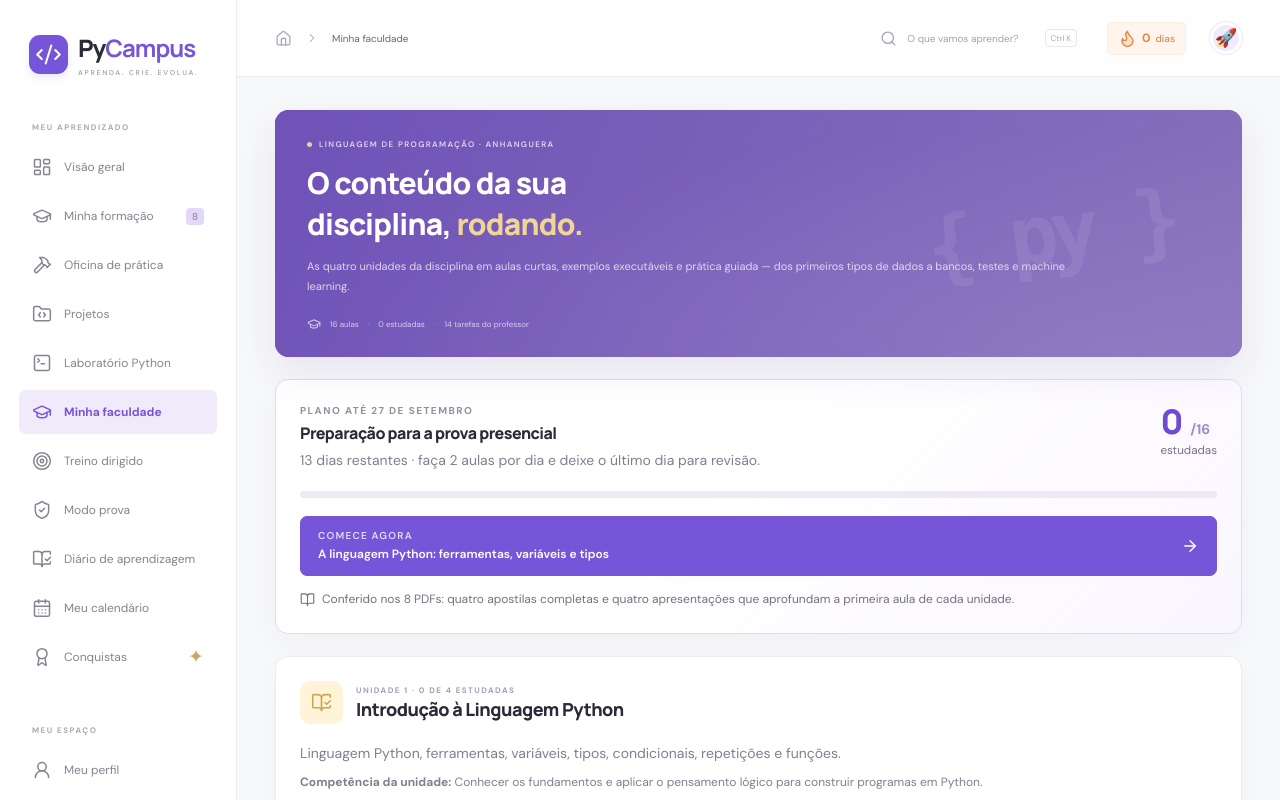
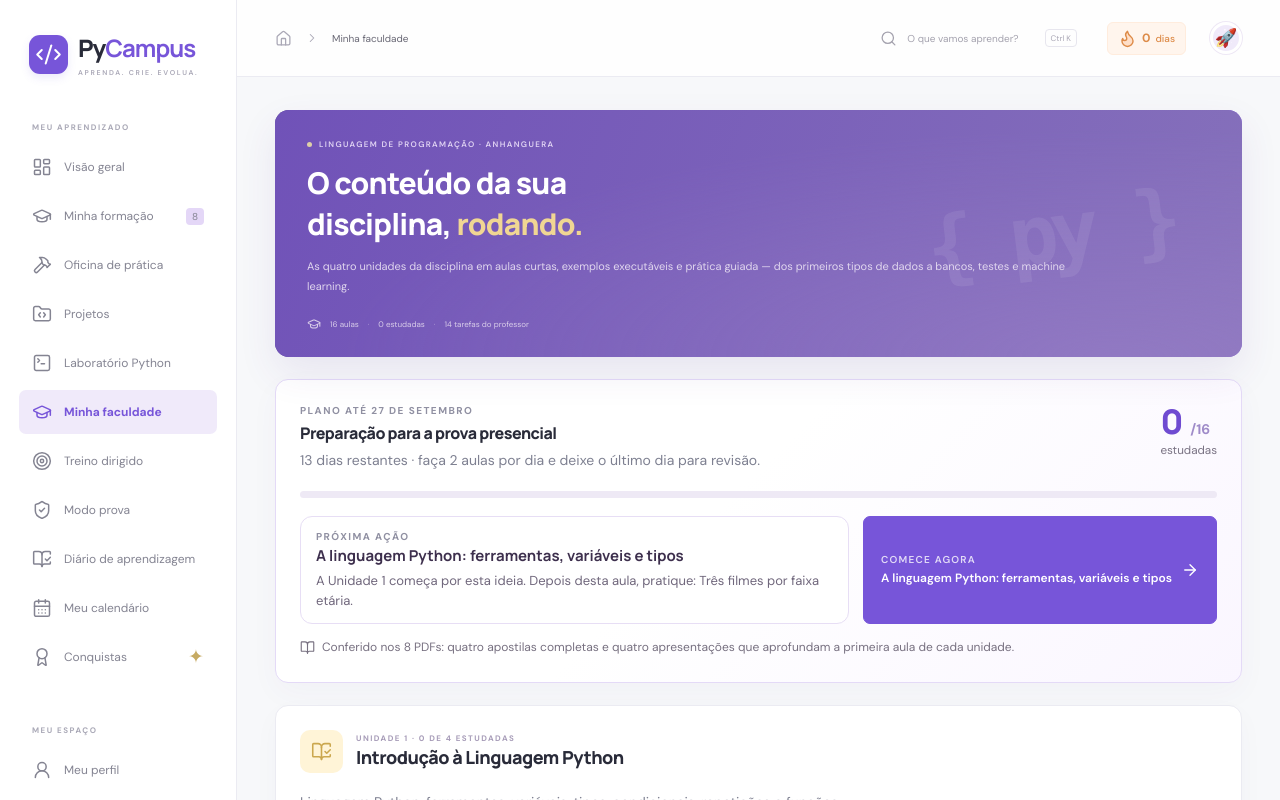
Before and after one commit to Jaoabyo/pycampus, a React (Vite) app: page / in a window 1280 px wide. Both pictures are taken after a click on the button "Minha faculdade". Shown: the top 800 px of the page. Built offline with nearby package versions, Linux system fonts and the light colour scheme.

Commit message:
feat: orientar proxima acao na trilha da faculdade

```diff
--- a/scripts/check-faculdade.mjs
+++ b/scripts/check-faculdade.mjs
@@ -74,6 +74,9 @@ await page.getByRole('button', { name: 'Minha faculdade', exact: true }).click()
 await page.getByText(/O conteúdo da sua/).waitFor();
 assert.equal(await page.locator('.unidade-card').count(), unidades.length);
 await page.getByText('PLANO ATÉ 27 DE SETEMBRO').waitFor();
+await page.getByText('PRÓXIMA AÇÃO').waitFor();
+assert.equal(await page.locator('.prova-proxima').count(), 1);
+assert.equal(await page.locator('.prova-acao').count(), 1);
 assert.equal(await page.locator('.faculdade-aula').count(), aulasDaFaculdade.length);
 await page.locator('.faculdade-aula').first().click();
 await page.getByRole('button', { name: 'Executar exemplo', exact: true }).click();
--- a/src/Faculdade.jsx
+++ b/src/Faculdade.jsx
@@ -1,6 +1,6 @@
 import { useState } from 'react';
 import { Icon, irAoTopo } from './ui.jsx';
-import { unidades, aulasDaUnidade, tarefasDaUnidade, aulasDaFaculdade, tarefasDaFaculdade, diasAteProva, requisitosFaltandoDaFaculdade } from './faculdade.js';
+import { unidades, aulasDaUnidade, tarefasDaUnidade, aulasDaFaculdade, tarefasDaFaculdade, diasAteProva, requisitosFaltandoDaFaculdade, proximaAcaoDaFaculdade } from './faculdade.js';
 import { localDate } from './progress.js';
 import { usePython } from './useTrackedPython.js';
 import { appendAttempt } from './history.js';
@@ -26,7 +26,9 @@ export default function Faculdade({ state, update, navigate }) {
   const abrir = aula => { irAoTopo(); setAberta(aula); };
   const total = aulasDaFaculdade.length;
   const pendentes = aulasDaFaculdade.filter(aula => !feitas.includes(aula.id));
-  const proxima = pendentes[0] || aulasDaFaculdade[0];
+  const proximaAcao = proximaAcaoDaFaculdade(state);
+  const proxima = proximaAcao.aula;
+  const estudadas = proximaAcao.feitas;
   const dias = diasAteProva();
   const ritmo = dias > 0 ? Math.max(1, Math.ceil(pendentes.length / dias)) : pendentes.length;
   return <>
@@ -36,7 +38,7 @@ export default function Faculdade({ state, update, navigate }) {
         <h2>O conteúdo da sua<br />disciplina, <em>rodando.</em></h2>
         <p>As quatro unidades da disciplina em aulas curtas, exemplos executáveis e prática guiada —
           dos primeiros tipos de dados a bancos, testes e machine learning.</p>
-        <div className="hero-foot"><Icon name="GraduationCap" size={14} /> {total} aulas <span>·</span> {feitas.length} estudadas <span>·</span> {tarefasDaFaculdade.length} tarefas do professor</div>
+        <div className="hero-foot"><Icon name="GraduationCap" size={14} /> {total} aulas <span>·</span> {estudadas} estudadas <span>·</span> {tarefasDaFaculdade.length} tarefas do professor</div>
       </div>
     </section>
 
@@ -49,15 +51,22 @@ export default function Faculdade({ state, update, navigate }) {
             : dias > 0 ? `${dias} ${dias === 1 ? 'dia restante' : 'dias restantes'} · faça ${ritmo} ${ritmo === 1 ? 'aula' : 'aulas'} por dia e deixe o último dia para revisão.`
               : 'A data da prova chegou. Priorize os exercícios marcados pelo professor.'}</p>
         </div>
-        <div className="prova-medidor" aria-label={`${feitas.length} de ${total} aulas estudadas`}>
-          <strong>{feitas.length}</strong><span>/{total}</span><small>estudadas</small>
+        <div className="prova-medidor" aria-label={`${estudadas} de ${total} aulas estudadas`}>
+          <strong>{estudadas}</strong><span>/{total}</span><small>estudadas</small>
         </div>
       </div>
-      <div className="prova-progresso"><span style={{ width: `${Math.round(feitas.length / total * 100)}%` }} /></div>
-      {proxima && <button className="button primary prova-acao" onClick={() => abrir(proxima)}>
-        <span><small>{pendentes.length ? 'COMECE AGORA' : 'REVISAR'}</small>{proxima.titulo}</span>
+      <div className="prova-progresso" aria-label={`${Math.round(estudadas / total * 100)}% concluído`}><span style={{ width: `${Math.round(estudadas / total * 100)}%` }} /></div>
+      {proxima && <div className="prova-proxima">
+        <div className="prova-proxima-context">
+          <div className="eyebrow">PRÓXIMA AÇÃO</div>
+          <strong>{proximaAcao.titulo}</strong>
+          <p>{proximaAcao.explicacao}</p>
+        </div>
+        <button className="button primary prova-acao" aria-label={`${proximaAcao.concluida ? 'Revisar' : 'Estudar'} ${proxima.titulo}`} onClick={() => abrir(proxima)}>
+        <span><small>{proximaAcao.concluida ? 'REVISAR' : 'COMECE AGORA'}</small>{proxima.titulo}</span>
         <Icon name="ArrowRight" size={18} />
-      </button>}
+        </button>
+      </div>}
       <p className="small prova-fonte"><Icon name="BookOpen" size={15} /> Conferido nos 8 PDFs: quatro apostilas completas e quatro apresentações que aprofundam a primeira aula de cada unidade.</p>
     </section>
 
--- a/src/faculdade.css
+++ b/src/faculdade.css
@@ -24,6 +24,10 @@
 .prova-medidor strong{font:800 34px/1 var(--heading)}.prova-medidor span{font-weight:700;color:#9f8bc9}.prova-medidor small{grid-column:1/3;margin-top:4px;color:#797283;text-align:center}
 .prova-progresso{height:7px;margin:18px 0;border-radius:20px;background:#eee9f5;overflow:hidden}
 .prova-progresso span{display:block;height:100%;border-radius:inherit;background:linear-gradient(90deg,#7755d9,#a688ef);transition:width .35s ease}
+.prova-proxima{display:grid;grid-template-columns:minmax(0,1fr) auto;gap:14px;align-items:stretch}
+.prova-proxima-context{display:flex;flex-direction:column;justify-content:center;min-width:0;padding:13px 15px;border:1px solid #e7def5;border-radius:12px;background:#fff}
+.prova-proxima-context strong{margin-top:3px;color:#3d2f4d;font-family:var(--heading);font-size:15px;line-height:1.35}
+.prova-proxima-context p{margin:5px 0 0;color:#70677c;font-size:13px;line-height:1.5}
 .prova-acao{display:flex;width:100%;min-height:58px;justify-content:space-between;text-align:left}.prova-acao span{display:flex;flex-direction:column;gap:3px}.prova-acao small{font-size:10px;letter-spacing:.12em;opacity:.78}
 .prova-fonte{display:flex;align-items:center;gap:7px;margin:13px 0 0;color:#777080}
 .faculdade-conexao{display:flex;align-items:flex-start;gap:9px;margin-top:16px;padding:12px 14px;border-radius:10px;background:#f5f9ff;color:#50556b}.faculdade-conexao svg{flex:0 0 auto;margin-top:3px;color:#5b83d7}.faculdade-conexao p{margin:0}
@@ -34,7 +38,7 @@
 @media(max-width:600px){
   .faculdade-hero{min-height:250px}.faculdade-hero::after{right:-12%;font-size:62px}
   .prova-plano,.unidade-card,.faculdade-passo{padding:18px 15px}.prova-plano{margin:16px 0 18px}
-  .prova-plano-topo{gap:12px}.prova-medidor strong{font-size:28px}.prova-acao{min-height:64px;padding:12px}
+  .prova-plano-topo{gap:12px}.prova-medidor strong{font-size:28px}.prova-proxima{grid-template-columns:1fr}.prova-acao{min-height:64px;padding:12px}
   .prova-fonte{align-items:flex-start;line-height:1.55}
   .faculdade-aula{align-items:flex-start;padding:12px}
   .faculdade-aula>svg{display:none}
--- a/src/faculdade.js
+++ b/src/faculdade.js
@@ -485,3 +485,28 @@ export const tarefasDaFaculdade = [
 export const aulasDaUnidade = id => aulasDaFaculdade.filter(a => a.unidade === id);
 export const tarefasDaUnidade = id => tarefasDaFaculdade.filter(t => t.unidade === id);
 export const aulaDaFaculdade = id => aulasDaFaculdade.find(a => a.id === id) || null;
+
+// A página e os testes usam a mesma regra: sempre existe uma ação concreta para continuar.
+// IDs antigos ou desconhecidos não podem fazer o contador avançar nem apontar para uma aula falsa.
+export const proximaAcaoDaFaculdade = (state = {}) => {
+  const feitas = new Set(state.faculdade?.feitas || []);
+  const conhecidas = aulasDaFaculdade.filter(aula => feitas.has(aula.id));
+  const concluida = conhecidas.length === aulasDaFaculdade.length;
+  const aula = concluida
+    ? aulasDaFaculdade[0]
+    : aulasDaFaculdade.find(item => !feitas.has(item.id)) || aulasDaFaculdade[0];
+  const unidade = unidades.find(item => item.id === aula.unidade);
+  const tarefa = tarefasDaUnidade(aula.unidade)[0];
+
+  return {
+    aula,
+    unidade,
+    tarefa,
+    feitas: conhecidas.length,
+    concluida,
+    titulo: concluida ? 'Revisar a primeira aula' : aula.titulo,
+    explicacao: concluida
+      ? 'Você já passou por todo o conteúdo. Revise a primeira aula e refaça um desafio para fixar antes da prova.'
+      : `A Unidade ${unidade?.numero || ''} começa por esta ideia. Depois desta aula, pratique: ${tarefa?.titulo || 'o desafio da unidade'}.`
+  };
+};
```
Also changed, not shown: 1 other file (tests, documents, lock files or other folders).
